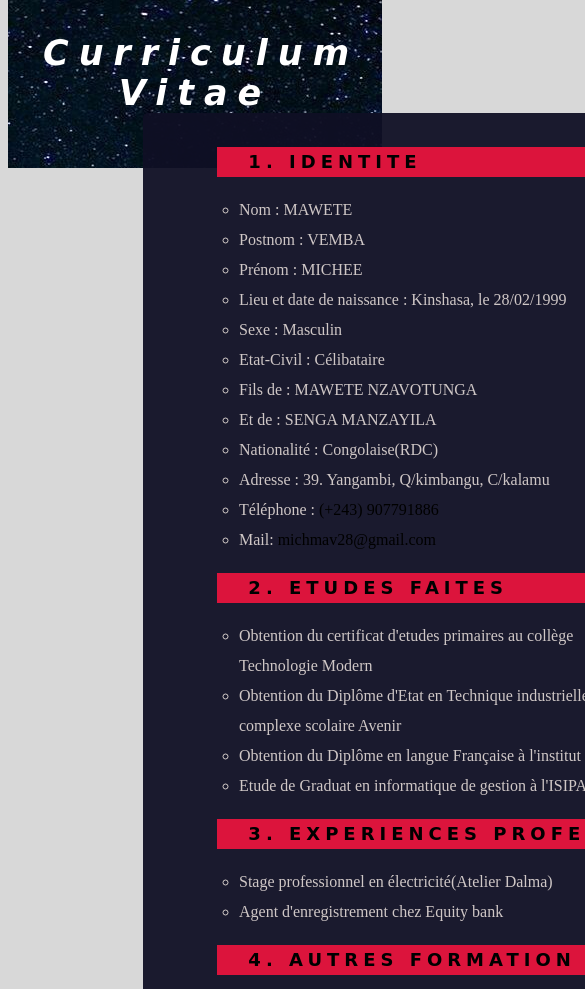
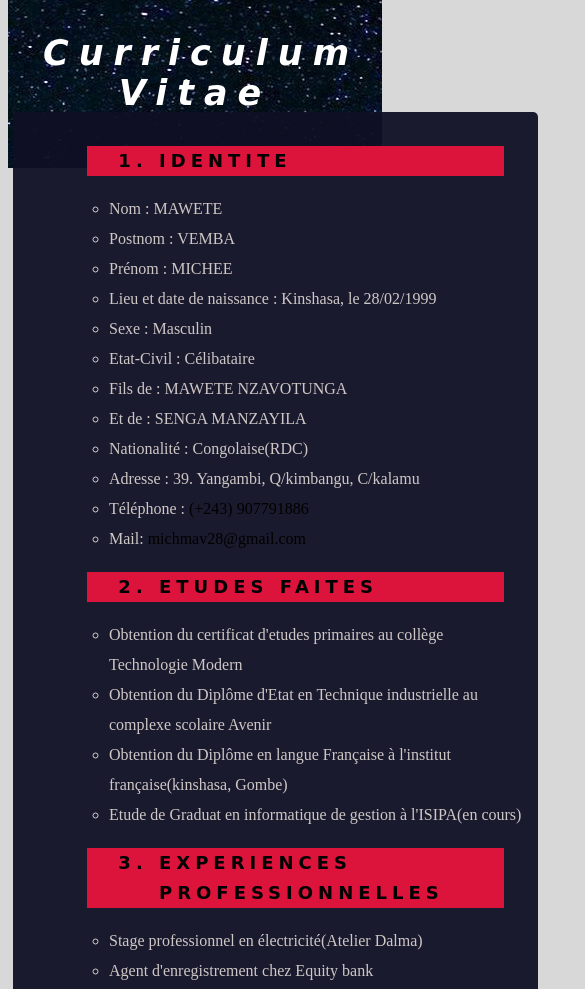
Before and after one commit to hakashimav/Cv2, a plain HTML site: page head.html in a window 390 px wide. Shown: the top 989 px of the page, 585 px wide, since content can reach past the window. Drawn offline with Linux system fonts and the light colour scheme.

Commit message:
feat resposiv cv page

```diff
--- a/style.css
+++ b/style.css
@@ -55,8 +55,9 @@ header{
     border-radius: 10px;
     padding: 0em 3em;
 }
-@media screen
+@media all and (max-width: 768px)
 {
+    .bloc{
     display: block;
     background-color: #0f0f25f1;
     padding: 1em 1em;
@@ -66,4 +67,5 @@ header{
     border-radius: 5px;
     margin-top: -56px;
     color: rgba(255, 245, 238, 0.794);
+    }
 }
```
